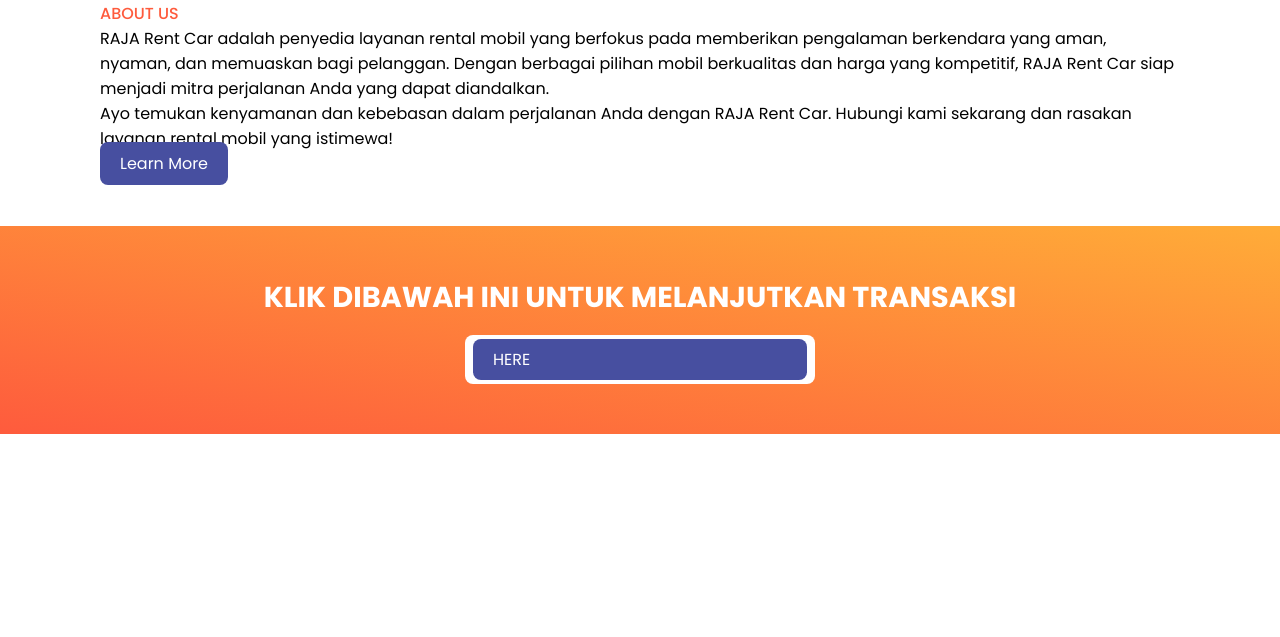
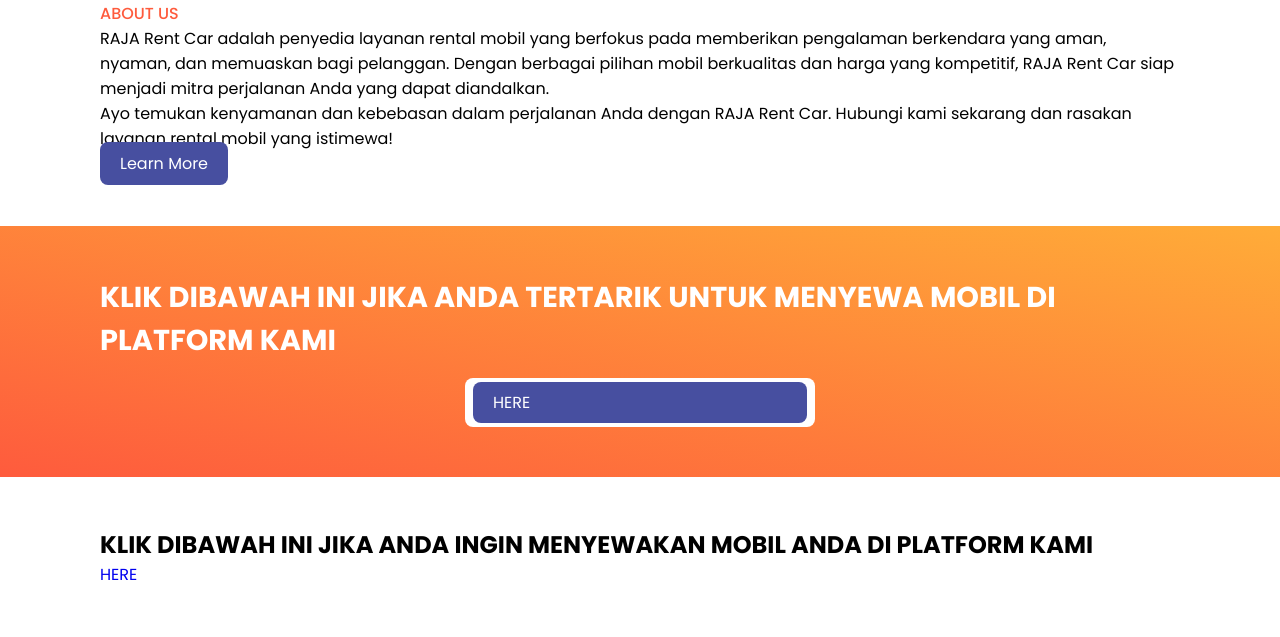
Before and after one commit to RASELSANS/praktek-HOSTING, a plain HTML site: page index.html in a window 1280 px wide. Shown: the part 4454-5091 px from the top of the page. Before the commit the page ends 4888 px from the top, so only its background shows below. Drawn offline with nearby package versions, Linux system fonts and the light colour scheme.

Commit message:
Update index.html

```diff
--- a/index.html
+++ b/index.html
@@ -269,9 +269,17 @@
 
     <!-- Nwsletter -->
     <section class="newsletter">
-        <h2>KLIK DIBAWAH INI UNTUK MELANJUTKAN TRANSAKSI </h2>
+        <h2>KLIK DIBAWAH INI JIKA ANDA TERTARIK UNTUK MENYEWA MOBIL DI PLATFORM KAMI </h2>
        <div class="box">
         <a href="https://wa.me/6285713143632?text=Hallo,saya tertarik untuk menyewa mobil. bolehkah saya bertanya tanya terlebih dahulu?"class="btn">HERE</a>
+
+       </div>
+    </section>
+    <!-- Rental -->
+    <section class="rental">
+        <h2>KLIK DIBAWAH INI JIKA ANDA INGIN MENYEWAKAN MOBIL ANDA DI PLATFORM KAMI </h2>
+       <div class="box">
+        <a href="https://wa.me/6285713143632?text=Hallo,saya tertarik untuk menyewakan mobil saya diPlatform anda"class="btn">HERE</a>
 
        </div>
     </section>
```
